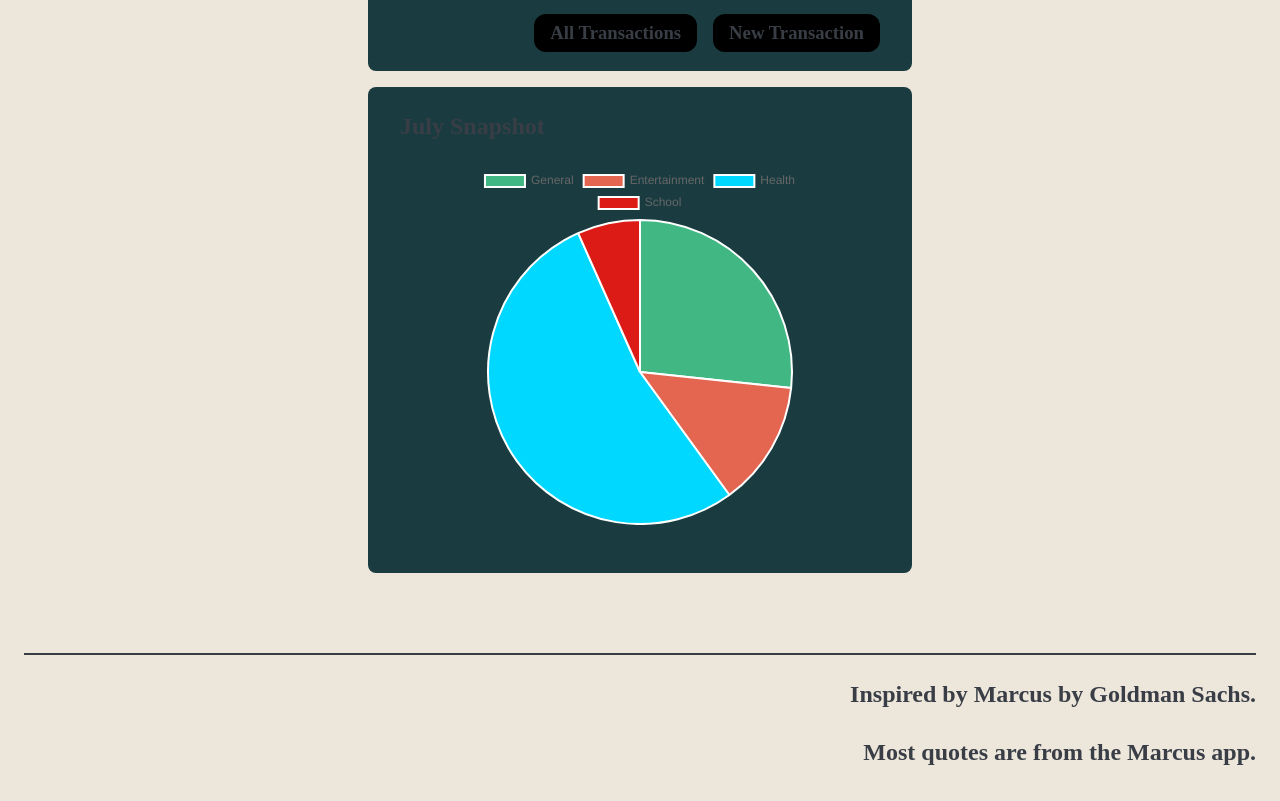
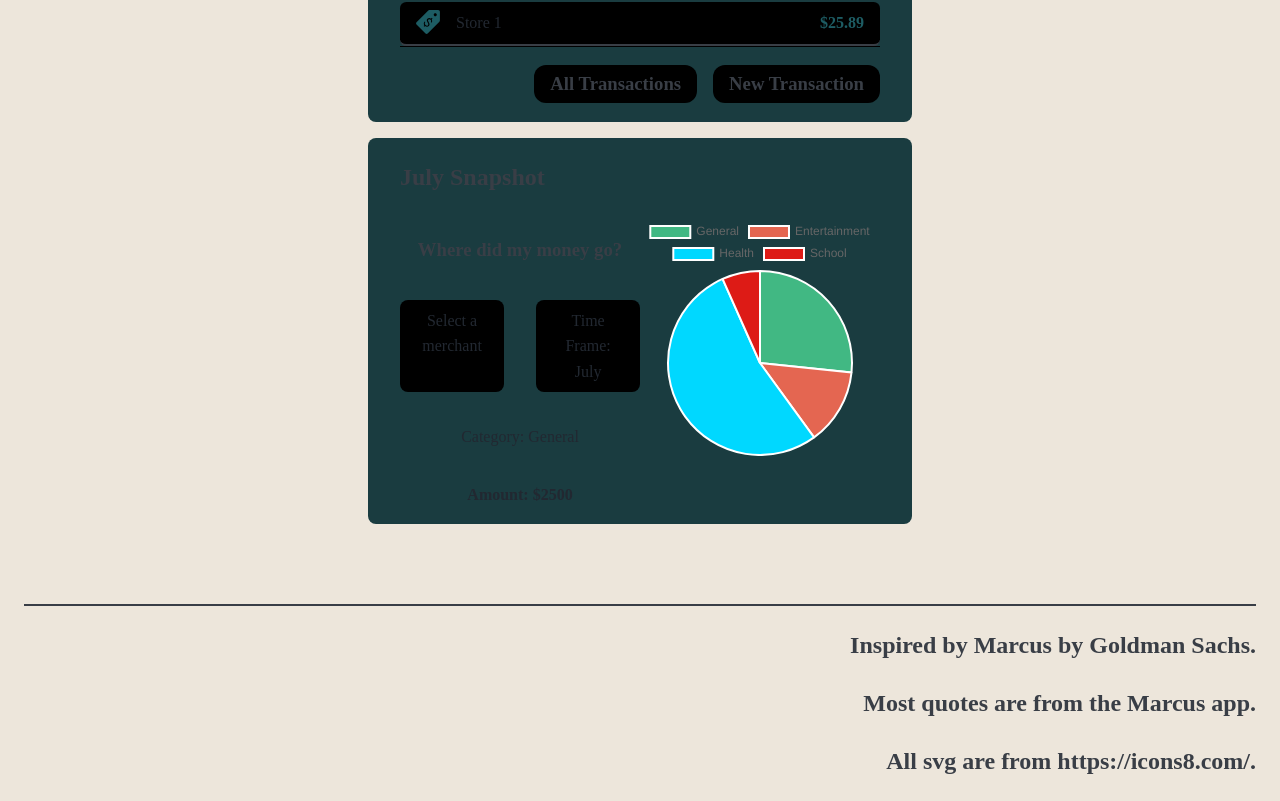
Before and after one commit to surgosan/finance-calculator, a Vue app in the folder client/: page / in a window 1280 px wide. Shown: the part 1011-1812 px from the top of the page. Built offline with nearby package versions, Linux system fonts and the light colour scheme.

Commit message:
Snapshot | Spending Locator

```diff
--- a/client/src/views/HomeView.vue
+++ b/client/src/views/HomeView.vue
@@ -60,8 +60,23 @@
   <div class="snapshot section">
     <h2>{{ month }} Snapshot</h2>
 
-    <div class="pie_wrapper">
-      <Pie class="pie" :data="data" :options="options" />
+    <div class="pie_row">
+
+      <div class="spending_locator">
+        <h3>Where did my money go?</h3>
+
+        <div class="row">
+          <p class="merchant_selector" id="merchant_name">Select a merchant</p>
+          <p class="merchant_selector" id="merchant_time_frame">Time Frame: {{ month }}</p>
+        </div>
+        <p id="merchant_category">Category: General</p>
+        <p id="merchant_spending">Amount: $2500</p>
+      </div>
+
+      <div class="pie_wrapper">
+        <Pie class="pie" :data="data" :options="options" />
+      </div>
+
     </div>
 
   </div>
@@ -96,7 +111,9 @@ const quotes = ["Take control over your finances.",
     "There are lessons everywhere. You just have to choose where to find them.",
     "The best way to predict the future is to create it. - Abraham Lincoln",
     "A journey of a thousand miles must begin with a single step. - Lao Tzu",
-    "Control the outcome of your income."];
+    "Control the outcome of your income.",
+    "Never leave that till tomorrow which you can do today. - Benjamin Franklin",
+    "There is no genius without some madness. - Aristotle"];
 
 
   const randomQuote = () => {
@@ -143,7 +160,35 @@ const quotes = ["Take control over your finances.",
     background: var(--accent);
   }
 
+  .pie_row {
+    display: flex;
+  }
+
+  .spending_locator {
+    width: 50%;
+    text-align: center;
+    display: flex;
+    flex-direction: column;
+    align-items: center;
+    justify-content: flex-start;
+  }
+
+  .merchant_selector {
+    cursor: pointer;
+    padding: .5rem 1rem;
+    background: var(--background-3);
+    width: fit-content;
+    //border: solid 1px var(--header);
+    border-radius: .5rem;
+    transition: .4s;
+  }
+
+  #merchant_spending {
+    font-weight: bold;
+  }
+
   .pie_wrapper {
+    width: 50%;
     display: flex;
     justify-content: center;
     align-content: center;
@@ -151,6 +196,6 @@ const quotes = ["Take control over your finances.",
   }
 
   .pie {
-    width: 75%;
+    width: 100%;
   }
 </style>
```
Also changed, not shown: client/src/components/transaction.vue (+2 -2 lines).
